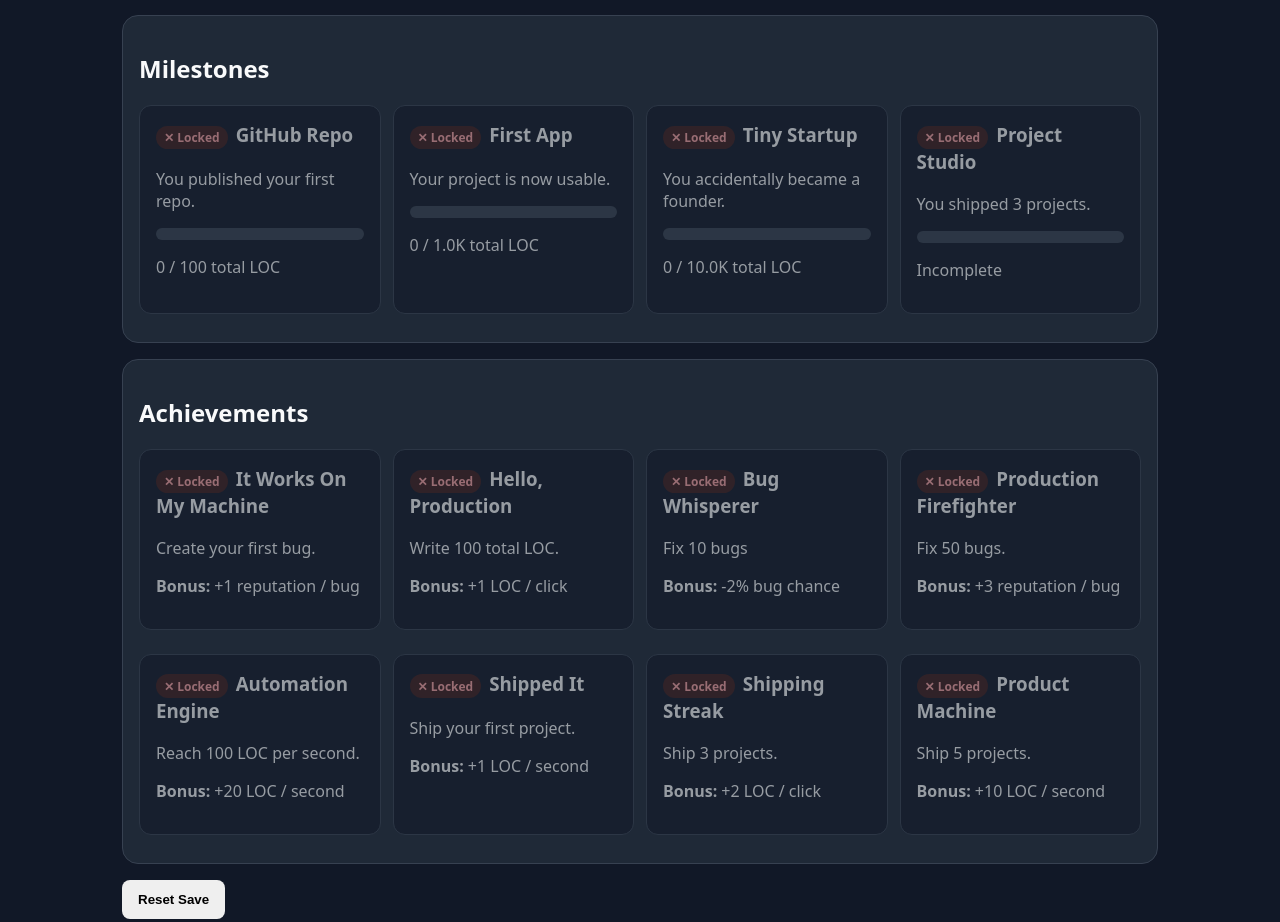
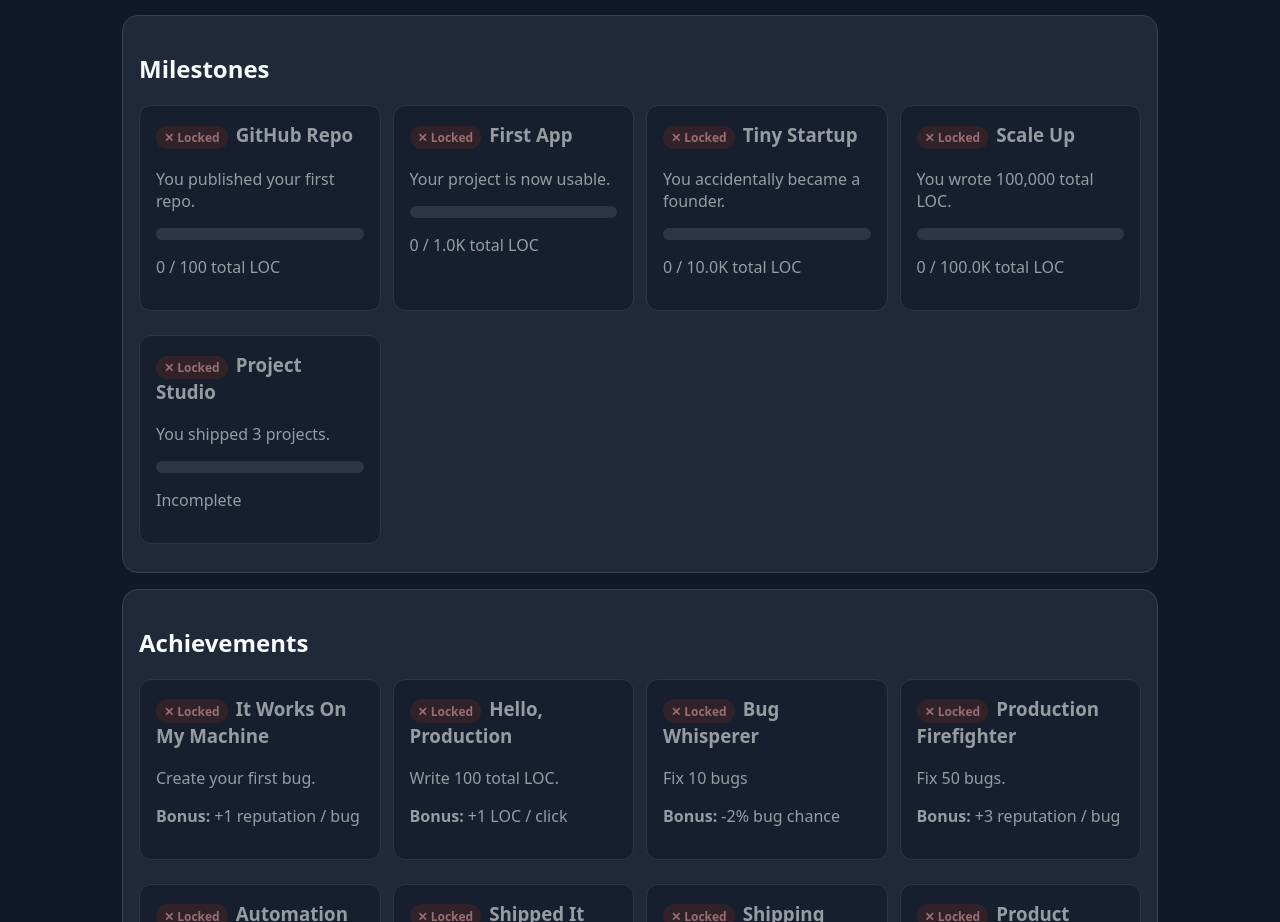
Before and after one commit to BlazingHotCode/commit-clicker, a React (Vite) app: page / in a window 1280 px wide. Shown: the part 2401-3323 px from the top of the page. Built offline with nearby package versions, Linux system fonts and the light colour scheme.

Commit message:
add scale up milestone

```diff
--- a/src/game/data/milestones.ts
+++ b/src/game/data/milestones.ts
@@ -28,6 +28,12 @@ export const milestones: Milestone[] = [
     requiredTotalLoc: 10_000,
   },
   {
+    id: "scaleUp",
+    name: "Scale Up",
+    description: "You wrote 100,000 total LOC.",
+    requiredTotalLoc: 100_000,
+  },
+  {
     id: "projectStudio",
     name: "Project Studio",
     description: "You shipped 3 projects.",
```
